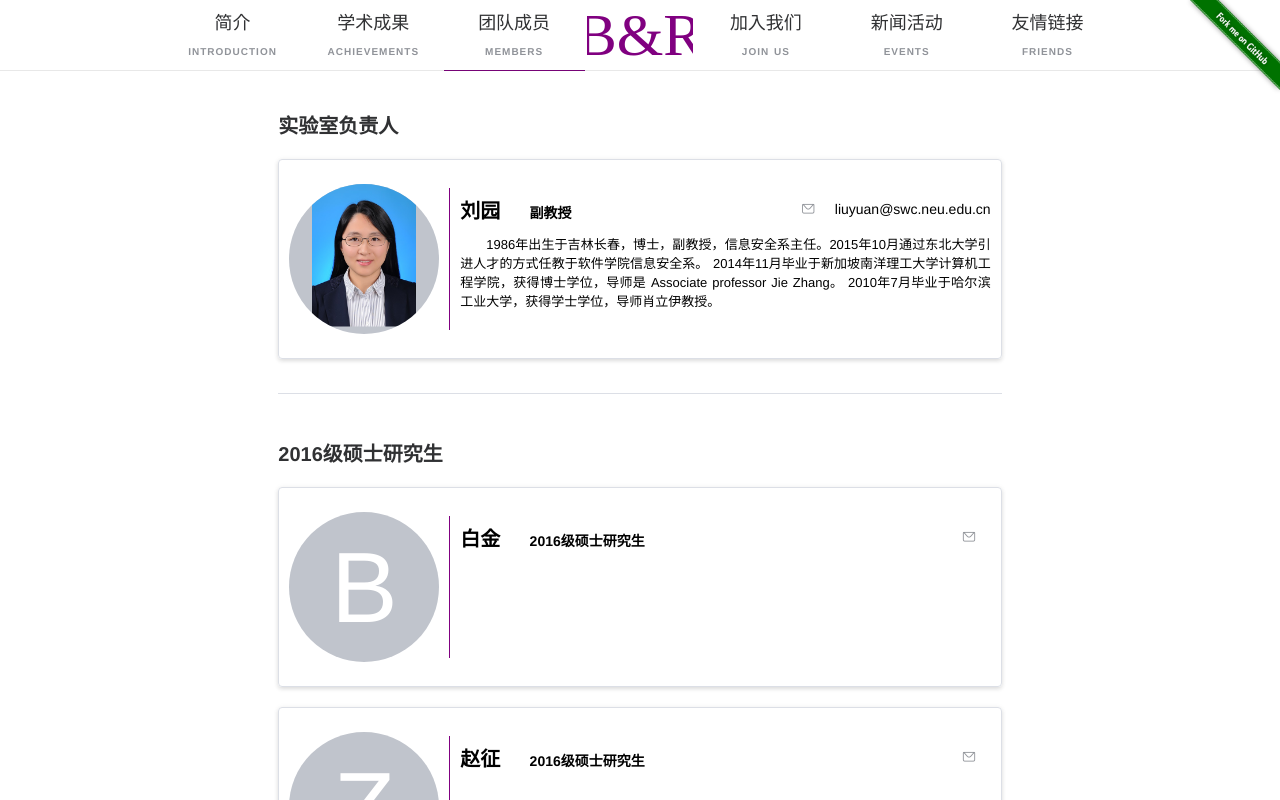
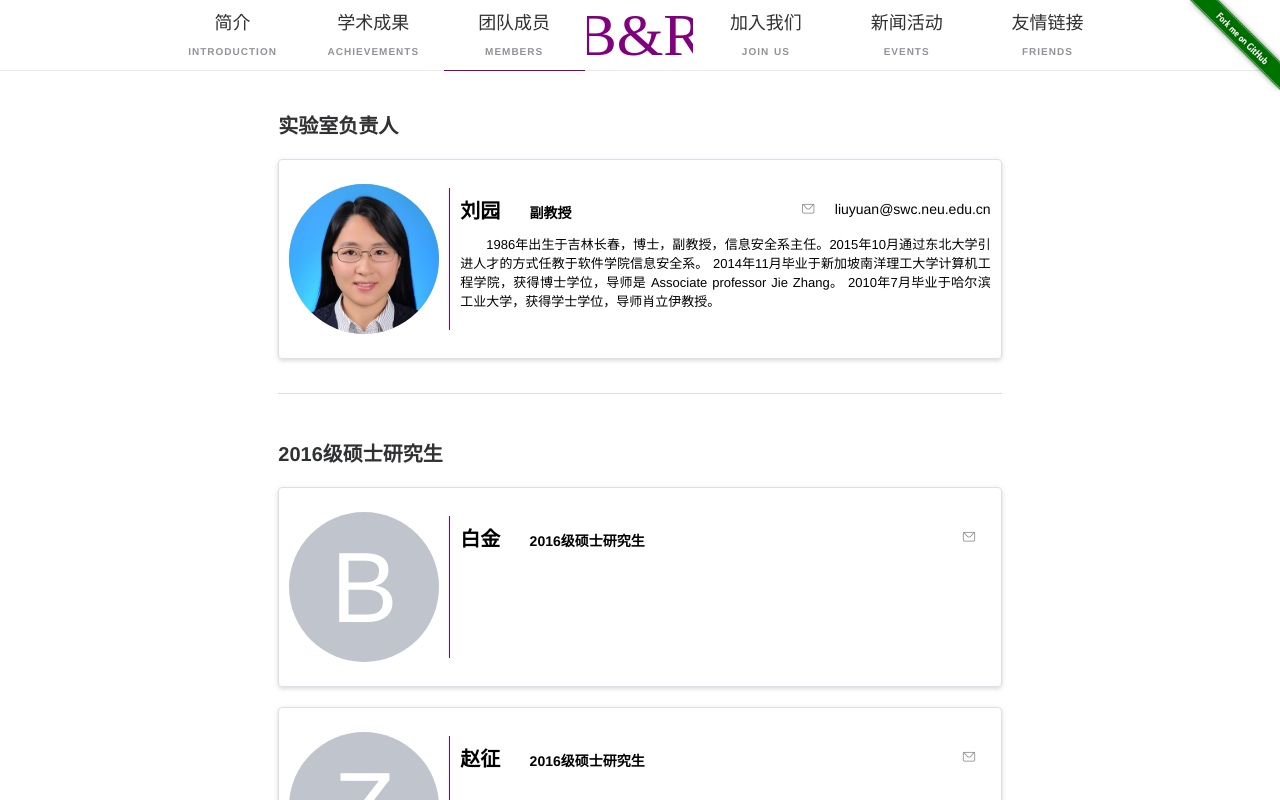
Before and after one commit to thothsun/blockchain-lab, a Nuxt app: page /members in a window 1280 px wide. Shown: the top 800 px of the page. Built offline with nearby package versions, Linux system fonts and the light colour scheme.

Commit message:
修改头像尺寸

```diff
--- a/components/member.vue
+++ b/components/member.vue
@@ -4,9 +4,12 @@
 
 
     <div style="height: 150px;width: 150px">
-      <el-avatar
-        style="width: 150px;height: 150px;font-size: 10rem;display: flex;justify-content: center;align-items: center"
-        :src="avatar">{{letter}}
+      <el-avatar style="font-size: 10rem;display: flex;justify-content: center;align-items: center"
+        :size="150"
+        shape="circle"
+        fit="contain"
+        :src="avatar"
+      >{{letter}}
       </el-avatar>
     </div>
 
--- a/nuxt.config.js
+++ b/nuxt.config.js
@@ -4,7 +4,7 @@ export default {
   ** Headers of the page
   */
   head: {
-    title: '区块链实验室',
+    title: '区块链研究组',
     meta: [
       {charset: 'utf-8'},
       {hid: 'description', name: 'description', content: process.env.npm_package_description || ''}
```
Also changed, not shown: static/avatar/liuyuan.jpg, static/avatar/sunshuai.jpg.
